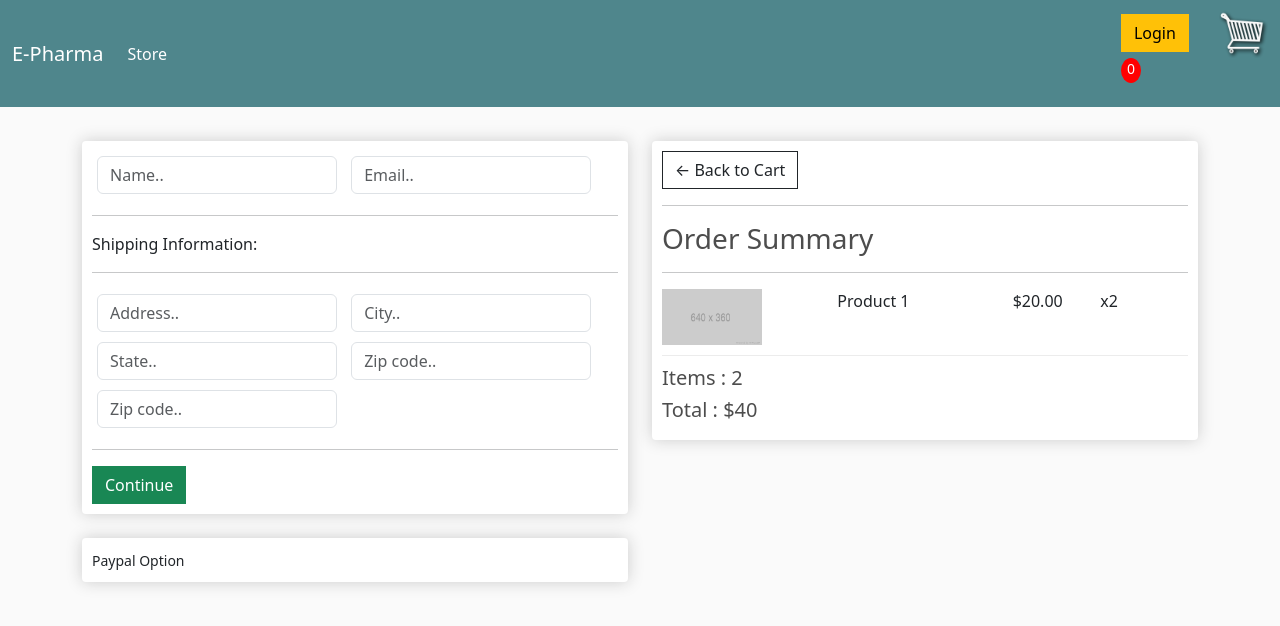
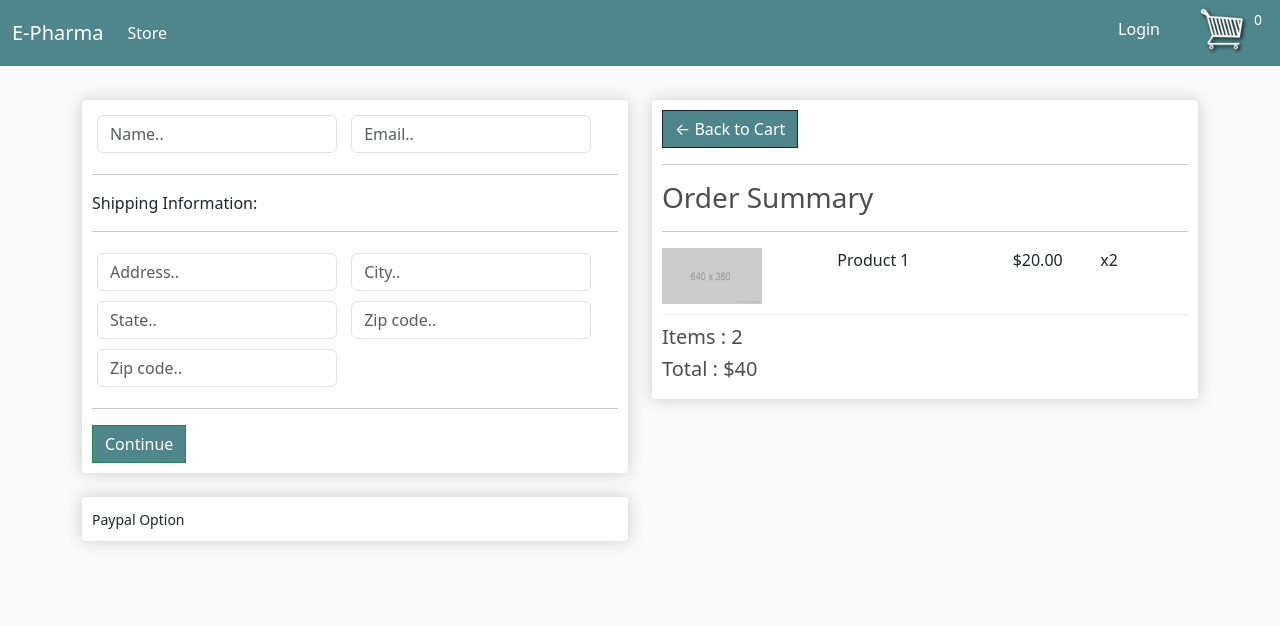
Before and after one commit to Showrav-Dhar/Online-Pharmacy, a Django app: page /checkout/ in a window 1280 px wide. Shown: the top 626 px of the page. Run offline with Django 4.2, Linux system fonts and the light colour scheme; tables that the repository leaves empty hold one stand-in row (values such as "Sample post").

Commit message:
navbar customization done

```diff
--- a/static/css/main.css
+++ b/static/css/main.css
@@ -4,6 +4,9 @@ body{
 
 h1,h2,h3,h4,h5,h6{
 	color:hsl(0, 0%, 30%);
+}
+a{
+	text-decoration: none;
 }
 
 .box-element{
@@ -36,13 +39,14 @@ h1,h2,h3,h4,h5,h6{
 }
 
 #cart-total{
+
 	display: block;
 	text-align: center;
-	color:#fff;
-	background-color: red;
+	color:white;
+	/* background-color: rgb(0, 0, 0); */
 	width: 20px;
 	height: 25px;
-	border-radius: 50%;
+	border-radius: 100%;
 	font-size: 14px;
 }
 
@@ -52,6 +56,8 @@ h1,h2,h3,h4,h5,h6{
 
 .btn{
 	border-radius: 0;
+	background-color: #4f868c!important;
+	color: #fff;
 }
 
 .row-image{
@@ -95,3 +101,8 @@ h1,h2,h3,h4,h5,h6{
 .hidden{
 	display: none!important;
 }
+
+.login_btn{
+	color: white;
+	border-color: #4f868c !important;
+}
--- a/store/templates/store/main.html
+++ b/store/templates/store/main.html
@@ -18,7 +18,7 @@
 
 <body>
 
-    <nav class="navbar navbar-expand-lg navbar-dark bg-dark"> <!--  modified dark navbar -->
+    <nav class="navbar navbar-expand-lg navbar-dark bg-dark py-1"> <!--  modified dark navbar -->
         <div class="container-fluid">
           <a class="navbar-brand" href="{% url 'Store' %}"> E-Pharma </a>
           <button class="navbar-toggler" type="button" data-bs-toggle="collapse" data-bs-target="#navbarSupportedContent" aria-controls="navbarSupportedContent" aria-expanded="false" aria-label="Toggle navigation">
@@ -32,14 +32,25 @@
               </li>
 
             </ul>
-            <div class="form-inline my-2 my-lg-0">
+            <div class="py-0 mb-2 d-flex align-items-center justify-content-between">
+              <a  class="btn btn-outline-primary login_btn" href="#">Login</a>
+
+              <a href="{% url 'Cart' %}">
+                <div class="d-flex align-items-center justify-content-between">
+                  <img  id="cart-icon" src="{% static 'images/cart.png' %}">
+
+                  <p id="cart-total">0</p>
+                </div>
+              </a>
+
+
+            </div>
+            <!-- <div class="form-inline my-2 my-lg-0">
               <a href="#"class="btn btn-warning">Login</a>
 
-              <a href="{% url 'Cart' %}">
-               <img  id="cart-icon" src="{% static 'images/cart.png' %}">
-             </a>
-             <p id="cart-total">0</p>
-           </div>
+
+
+           </div> -->
           </div>
 
         </div>
```
